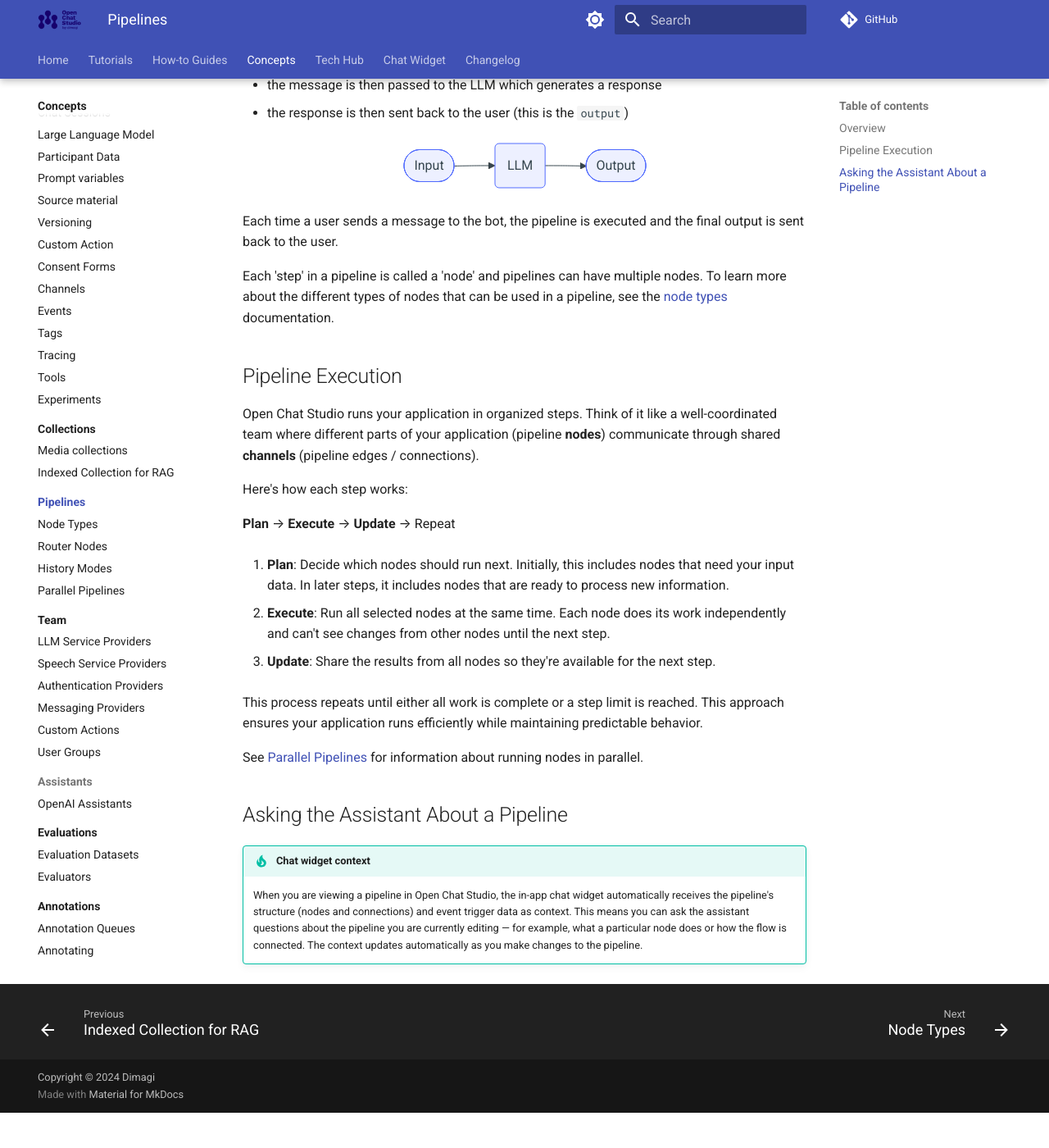
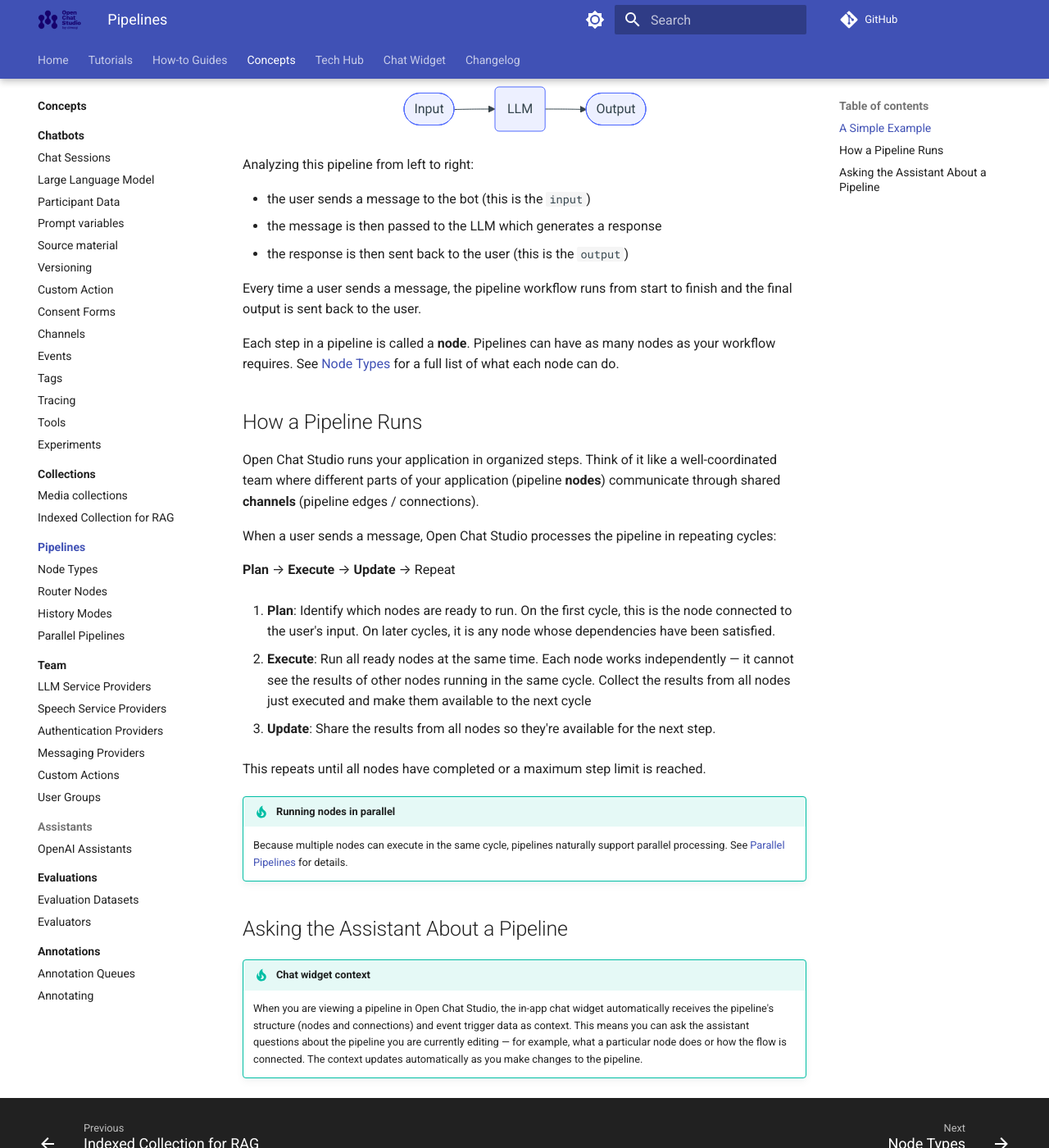
Before and after one commit to dimagi/open-chat-studio-docs, an MkDocs documentation site: the page built from docs/concepts/pipelines/index.md, in a window 1280 px wide and 1400 px high, scrolled down 1029 px. Shown: the whole window at 82% size. Built offline with MkDocs 1.6.1 and Material for MkDocs 9.7.7, drawn with Linux system fonts in a browser that asks for light colours; a script that is not in the unit is left out; comment, search, counter and statistics services are not loaded; before the commit the page ends 2386 px from its top, so only the background shows below that; some of the changed text lies outside the part shown.

Commit message:
Improve defn for chatbot, node & pipeline. Removed pipeline details from chatbot concept. Started improving pipelines page
Co-authored-by: Copilot <copilot@github.com>

````diff
--- a/docs/concepts/pipelines/index.md
+++ b/docs/concepts/pipelines/index.md
@@ -1,20 +1,25 @@
 # Pipelines
 
-A pipeline is a way to build a bot by combining one or more steps together.
+A **pipeline** is a visual workflow that defines how your chatbot processes a user's message and generates a response. It is made up of connected **nodes** — each node performs one task, such as calling an AI model, running custom logic, or routing the conversation to a different path. A message enters the pipeline as **input**, passes through one or more nodes, and exits as the chatbot's **output**.
 
-!!! info "Pipelines are the future"
+!!! info "Pipelines are now the standard way to build bots"
 
-    Pipelines are currently becoming the default way to build bots in Open Chat Studio. They are a superset of existing functionality, enabling complex safety layers, routing and conditionals. The transition is now underway, and we're providing communication as we begin phasing out other bot building approaches.
+    Pipelines are the default way to build bots in Open Chat Studio. They replace older approaches and support everything from simple single-step responses to complex workflows with branching, parallel steps, and safety layers.
 
-## Overview
+## A Simple Example
 
-Here is an example of a very simple pipeline that uses an LLM to respond to the users input. This pipeline has a
-single step that uses the LLM to generate a response.
+The pipeline below has a single node. The user sends a message, the LLM generates a reply, and that reply is sent back to the user. That's it.
 
 <figure markdown="span">
   ![A Simple Pipeline](../../assets/images/pipeline-basic.png)
   <figcaption>A simple pipeline</figcaption>
 </figure>
+
+``` mermaid
+graph LR
+  A@{ shape: stadium, label: "Input" } --> B(LLM);
+  B --> C@{ shape: stadium, label: "Output" };
+```
 
 Analyzing this pipeline from left to right:
 
@@ -22,35 +27,29 @@ Analyzing this pipeline from left to right:
 * the message is then passed to the LLM which generates a response
 * the response is then sent back to the user (this is the `output`)
 
+Every time a user sends a message, the pipeline workflow runs from start to finish and the final output is sent back to the user.
 
-``` mermaid
-graph LR
-  A@{ shape: stadium, label: "Input" } --> B(LLM);
-  B --> C@{ shape: stadium, label: "Output" };
-```
+Each step in a pipeline is called a **node**. Pipelines can have as many nodes as your workflow requires. See [Node Types](nodes.md) for a full list of what each node can do.
 
-Each time a user sends a message to the bot, the pipeline is executed and the final output is sent back to the user.
-
-Each 'step' in a pipeline is called a 'node' and pipelines can have multiple nodes. To learn more about the different
-types of nodes that can be used in a pipeline, see the [node types](nodes.md) documentation.
-
-## Pipeline Execution
+## How a Pipeline Runs
 
 Open Chat Studio  runs your application in organized steps. Think of it like a well-coordinated team where different parts of your application (pipeline **nodes**) communicate through shared **channels** (pipeline edges / connections).
 
-Here's how each step works:
+When a user sends a message, Open Chat Studio processes the pipeline in repeating cycles:
 
 **Plan** → **Execute** → **Update** → Repeat
 
-1. **Plan**: Decide which nodes should run next. Initially, this includes nodes that need your input data. In later steps, it includes nodes that are ready to process new information.
+1. **Plan**: Identify which nodes are ready to run. On the first cycle, this is the node connected to the user's input. On later cycles, it is any node whose dependencies have been satisfied.
 
-2. **Execute**: Run all selected nodes at the same time. Each node does its work independently and can't see changes from other nodes until the next step.
+2. **Execute**: Run all ready nodes at the same time. Each node works independently — it cannot see the results of other nodes running in the same cycle. Collect the results from all nodes just executed and make them available to the next cycle
 
 3. **Update**: Share the results from all nodes so they're available for the next step.
 
-This process repeats until either all work is complete or a step limit is reached. This approach ensures your application runs efficiently while maintaining predictable behavior.
+This repeats until all nodes have completed or a maximum step limit is reached.
 
-See [Parallel Pipelines](./parallel.md) for information about running nodes in parallel.
+!!! tip "Running nodes in parallel"
+
+    Because multiple nodes can execute in the same cycle, pipelines naturally support parallel processing. See [Parallel Pipelines](./parallel.md) for details.
 
 ## Asking the Assistant About a Pipeline
 
````
Also changed, not shown: docs/concepts/chatbots/index.md (+1 -11 lines), docs/concepts/index.md (+5 -2 lines).
